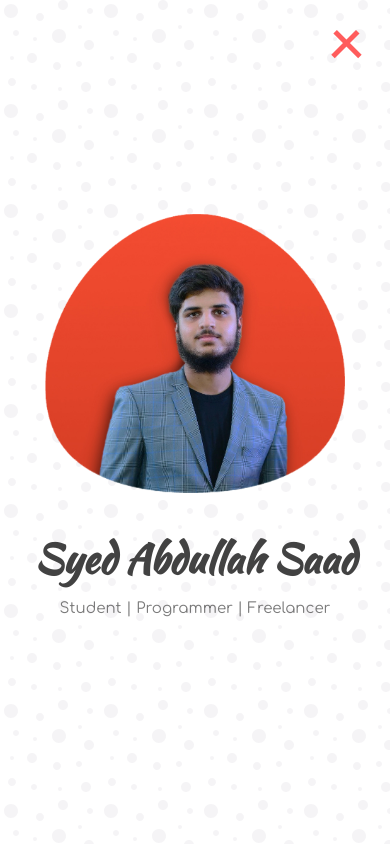
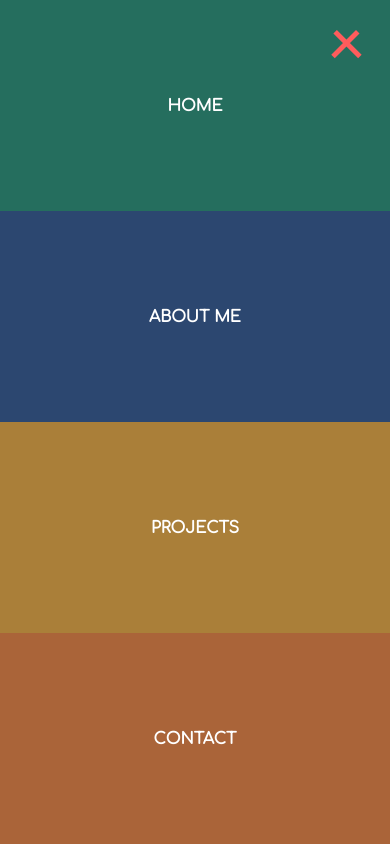
Before and after one commit to AbdullahSaad5/AbdullahSaad5.github.io, a plain HTML site: page index.html in a window 390 px wide. Both pictures are taken after a click on the element 347 px from the left and 44 px from the top of the page. Shown: the top 844 px of the page. Drawn offline with nearby package versions, Linux system fonts and the light colour scheme.

Commit message:
Added Mobile Navigation

```diff
--- a/index.html
+++ b/index.html
@@ -40,6 +40,17 @@
         <div class="bar1"></div>
         <div class="bar2"></div>
         <div class="bar3"></div>
+    </div>
+
+    <div id="mobile-nav" class="mobile-nav" hidden>
+        <div id="color1"> <a href="#home">Home</a>
+        </div>
+        <div id="color2"> <a href="#about">About Me</a>
+        </div>
+        <div id="color3"> <a href="#projects">Projects</a>
+        </div>
+        <div id="color4"> <a href="#contact">Contact</a>
+        </div>
     </div>
 
     <!-- Home Section -->
--- a/script.js
+++ b/script.js
@@ -3,6 +3,7 @@ const nav = document.getElementById("nav");
 const toggleIcon = document.getElementById("toggle-icon");
 const textBox = document.getElementById("text-box");
 const burgerMenu = document.getElementById("container");
+const mobileNav = document.getElementById("mobile-nav");
 
 function switchTheme(event) {
   if (event.target.checked) {
@@ -47,9 +48,20 @@ if (selectedTheme) {
 function animateBurger() {
   if (burgerMenu.classList.contains("change")) {
     burgerMenu.classList.remove("change");
+    mobileNav.classList.remove("active");
+    mobileNav.classList.add("inactive");
+    mobileNav.hidden = true;
   } else {
     burgerMenu.classList.add("change");
+    mobileNav.classList.add("active");
+    mobileNav.classList.remove("inactive");
+    mobileNav.hidden = false;
   }
 }
 
 burgerMenu.addEventListener("click", animateBurger);
+
+const elements = mobileNav.getElementsByTagName("a");
+for (let index = 0; index < elements.length; index++) {
+  elements[index].addEventListener("click", animateBurger);
+}
--- a/style.css
+++ b/style.css
@@ -45,6 +45,7 @@ section {
   flex-direction: column;
   margin-left: auto;
   margin-right: auto;
+  overflow-x: hidden;
 }
 
 h1 {
@@ -122,6 +123,73 @@ nav a:focus {
   transform: rotate(45deg) translate(-8px, -8px);
 }
 
+.mobile-nav {
+  display: flex;
+  transform: translateX(100%);
+  transition: 1s;
+  z-index: 10;
+  height: 100vh;
+  position: fixed;
+  top: 0;
+  left: 0;
+  right: 0;
+  bottom: 0;
+  flex-direction: column;
+  justify-content: center;
+  align-items: center;
+  overflow-x: hidden;
+}
+.active {
+  animation: openNavigation 1s ease-in-out forwards;
+}
+.inactive {
+  animation: closeNavigation 1s ease-in-out forwards;
+}
+@keyframes openNavigation {
+  from {
+    transform: translateX(100%);
+  }
+  to {
+    transform: translateX(0%);
+  }
+}
+@keyframes closeNavigation {
+  from {
+    transform: translateX(0%);
+  }
+  to {
+    transform: translateX(100%);
+  }
+}
+.mobile-nav div {
+  flex: 1;
+  display: flex;
+  align-items: center;
+  width: 100%;
+  justify-content: center;
+}
+.mobile-nav a {
+  text-decoration: none;
+  font-weight: bold;
+  text-transform: uppercase;
+  color: #fff;
+}
+.mobile-nav a:hover {
+  border-bottom: 3px solid white;
+}
+
+#color1 {
+  background-color: #256e5e;
+}
+#color2 {
+  background-color: #2c4770;
+}
+#color3 {
+  background-color: #aa7f39;
+}
+#color4 {
+  background-color: #aa6439;
+}
 /* Home Section */
 #home {
   flex-direction: row;
@@ -313,7 +381,6 @@ input:checked + .slider::before {
   nav {
     display: none;
   }
-
   .container {
     display: inline-block;
   }
@@ -338,7 +405,7 @@ input:checked + .slider::before {
     font-size: 15px;
   }
   .fab {
-    font-size: 50px;
+    font-size: 40px;
     margin: 15px;
   }
 }
```
